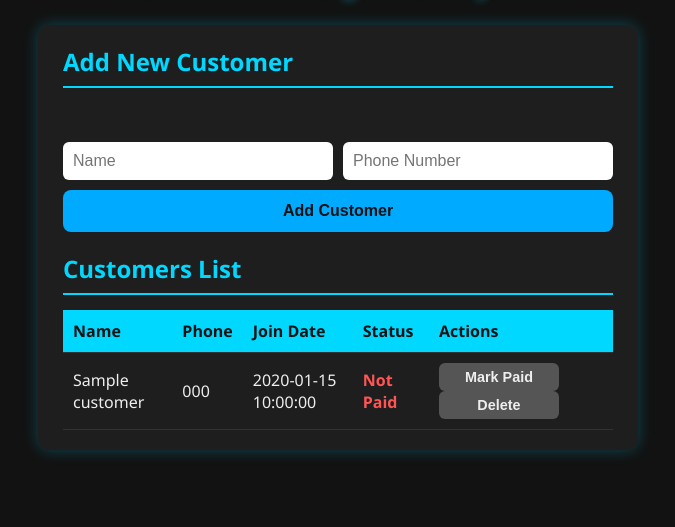
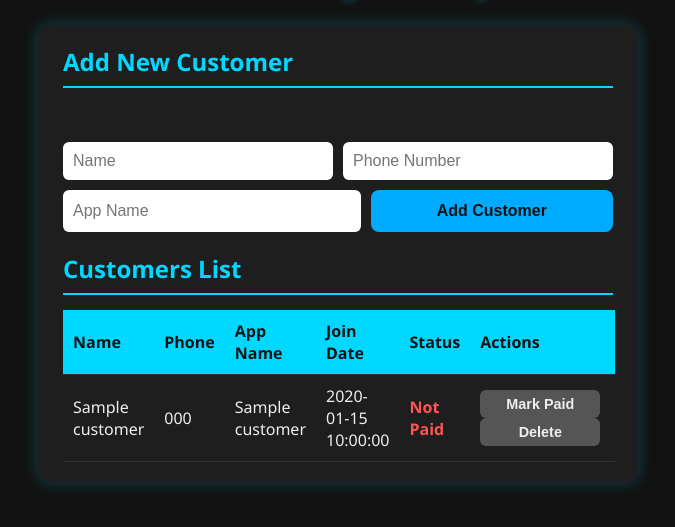
Before and after one commit to iqfadi0/Fadi-Web, a Flask app: template templates/index.html in a window 1280 px wide. Shown: the part 69-596 px from the top of the page, without its empty margins (302-977 px from the left). Run offline with Flask 3, Linux system fonts and the light colour scheme; the template is opened without the code that fills it: most values are stand-ins (such as "Sample title", 1, 10 or a date in 2020).

Commit message:
Update index.html

```diff
--- a/templates/index.html
+++ b/templates/index.html
@@ -53,7 +53,7 @@
   }
 
   input[type="text"] {
-    flex: 1 1 40%;
+    flex: 1 1 25%;
     padding: 10px;
     border-radius: 6px;
     border: none;
@@ -137,6 +137,7 @@
   <form id="addCustomerForm">
     <input type="text" id="name" placeholder="Name" required />
     <input type="text" id="phone" placeholder="Phone Number" required />
+    <input type="text" id="app_name" placeholder="App Name" required />
     <button type="submit">Add Customer</button>
   </form>
 
@@ -146,6 +147,7 @@
       <tr>
         <th>Name</th>
         <th>Phone</th>
+        <th>App Name</th>
         <th>Join Date</th>
         <th>Status</th>
         <th>Actions</th>
@@ -156,6 +158,7 @@
       <tr>
         <td>{{ customer.name }}</td>
         <td>{{ customer.phone }}</td>
+        <td>{{ customer.app_name }}</td>
         <td>{{ customer.join_date }}</td>
         <td>
           {% if customer.paid %}
@@ -193,9 +196,10 @@
     e.preventDefault();
     const name = document.getElementById("name").value.trim();
     const phone = document.getElementById("phone").value.trim();
+    const app_name = document.getElementById("app_name").value.trim();
 
-    if (!name || !phone) {
-      showMessage("Please enter both name and phone.", true);
+    if (!name || !phone || !app_name) {
+      showMessage("Please enter name, phone, and app name.", true);
       return;
     }
 
@@ -203,7 +207,7 @@
       const response = await fetch("/add_customer", {
         method: "POST",
         headers: { "Content-Type": "application/json" },
-        body: JSON.stringify({ name, phone }),
+        body: JSON.stringify({ name, phone, app_name }),
       });
       const data = await response.json();
       if (data.success) {
```
